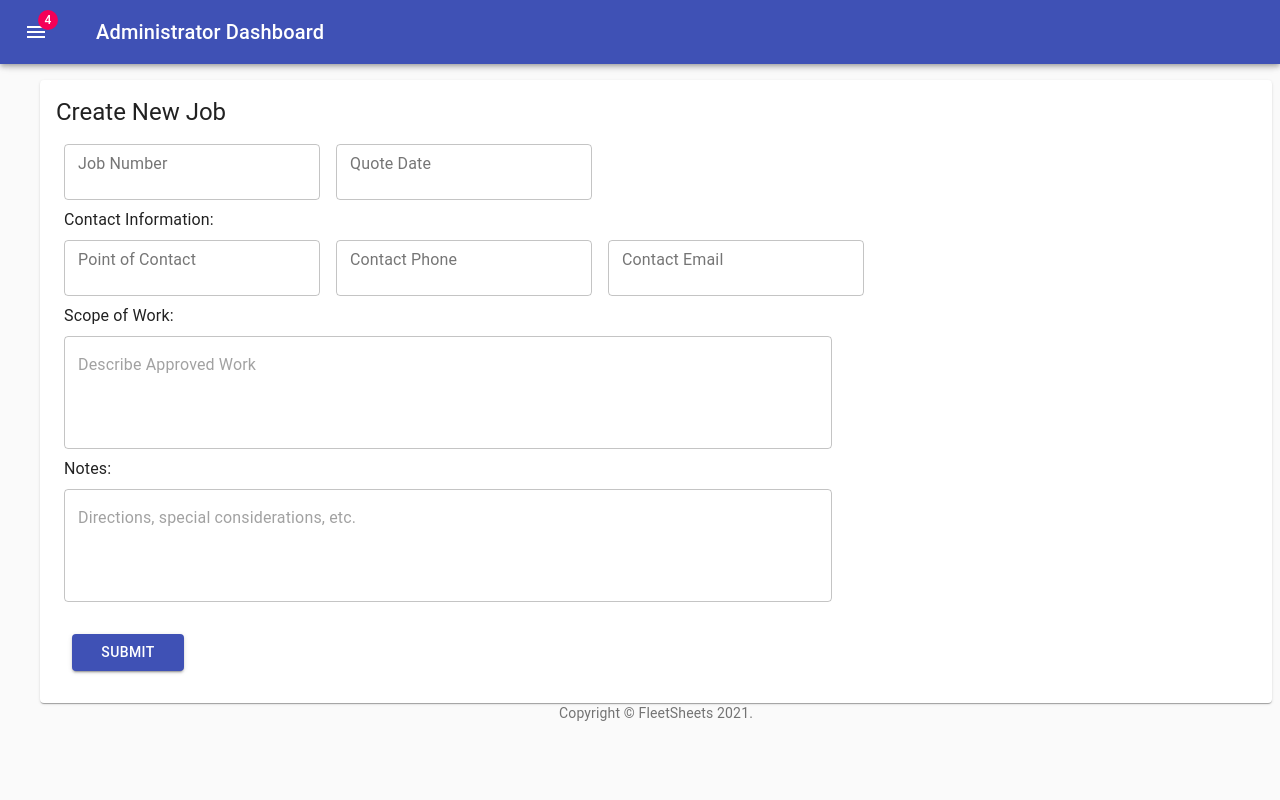
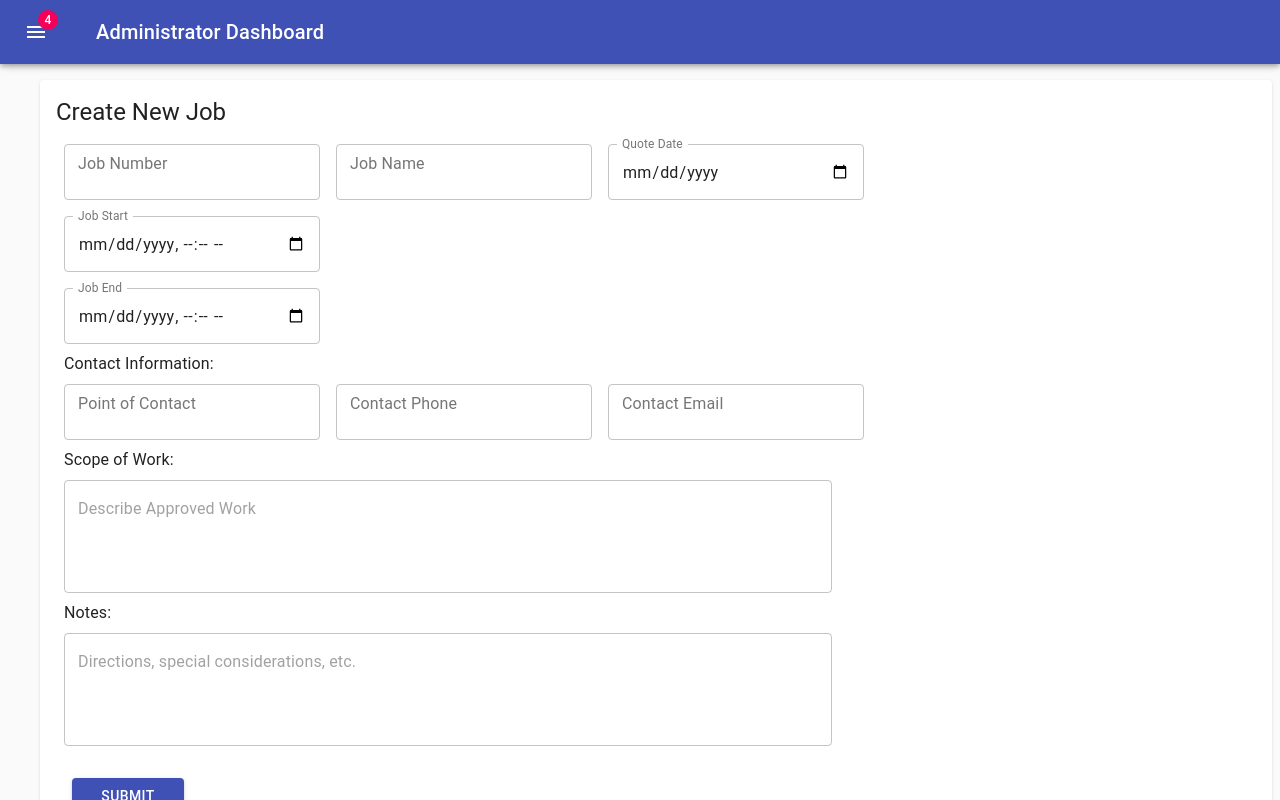
Before and after one commit to will98nicholson/Custom-Workforce-Manager, a React (Create React App) app in the folder client/: page /createjob in a window 1280 px wide. Built offline with nearby package versions, Linux system fonts and the light colour scheme.

Commit message:
Edit create job + job form inputs

```diff
--- a/client/src/App.js
+++ b/client/src/App.js
@@ -2,9 +2,10 @@ import React from 'react';
 import './App.css';
 import Login from './pages/Login';
 import AdminDash from './pages/AdminDash';
-import EmpDash from './pages/EmpDash';
+// import EmpDash from './pages/EmpDash';
 import CreateJob from './pages/CreateJob';
 import EditJob from './pages/EditJob';
+import JobDetail from './pages/JobDetail';
 import {
     BrowserRouter as Router,
     Switch,
@@ -19,9 +20,9 @@ function App() {
         <Router>
             <Route exact path='/'><Login /></Route>
             <Route exact path='/admin'><AdminDash /></Route>
-            <Route exact path='/employee'><EmpDash /></Route>
+            {/* <Route exact path='/employee'><EmpDash /></Route> */}
             <Route path='/createjob'><CreateJob /></Route>
-            <Route path='/editjob'><EditJob /></Route>
+            <Route path='/jobdetail'><JobDetail /></Route>
         </Router>
     );
 };
--- a/client/src/components/JobsForm.js
+++ b/client/src/components/JobsForm.js
@@ -8,40 +8,48 @@ import {
     TextField,
     Grid
 } from '@material-ui/core';
-
-const useStyles = makeStyles((theme) => ({
+const useStyles = makeStyles( ( theme ) => ( {
     root: {
         display: 'flex',
         flexDirection: 'row',
         '& > *': {
-            margin: theme.spacing(1),
+            margin: theme.spacing( 1 ),
         },
     },
     input: {
         width: '60vw',
-        margin: theme.spacing(1, 2, 1, 0),
-        [theme.breakpoints.up('md')]: {
+        margin: theme.spacing( 1, 2, 1, 0 ),
+        [ theme.breakpoints.up( 'md' ) ]: {
             width: '40vw'
         },
-        [theme.breakpoints.up('lg')]: {
+        [ theme.breakpoints.up( 'lg' ) ]: {
             width: '20vw'
         }
     },
     TextField: {
         width: '60vw',
-        margin: theme.spacing(1, 2, 1, 0)
+        margin: theme.spacing( 1, 2, 1, 0 )
     },
     container: {
-        margin: theme.spacing(2)
+        margin: theme.spacing( 2 )
     },
     break: {
         flexBasis: '100%',
         height: 0
     }
-}));
+} ) );
 
-export default function JobsForm() {
-    const classes = useStyles()
+/// *** NOTES: ***
+/// - auto increment job number
+/// - jobs form is same form for create job, edit job, and job details
+///     *use props to set different states for different editing accessiblity
+///     * admin create job + edit
+///     * employee - edit in job details: notes, job desc, action taken
+///         * maybe ability to send request for job to be edited
+
+
+export default function JobsForm () {
+    const classes = useStyles();
     return (
         <div className={classes.root}>
             <form name="job-details">
@@ -50,9 +58,48 @@ export default function JobsForm() {
                     <OutlinedInput id="jobNumber" name="job_number" className={classes.input} variant="outlined" label="Job Number" />
                 </FormControl>
                 <FormControl variant="outlined">
-                        <InputLabel htmlFor="quoteDate">Quote Date</InputLabel>
-                        <OutlinedInput id="quoteDate" name="quote_date" className={classes.input} variant="outlined" label="Quote Date" />
+                    <InputLabel htmlFor="jobName">Job Name</InputLabel>
+                    <OutlinedInput id="jobName" name="job_name" className={classes.input} variant="outlined" label="Job Name" />
                 </FormControl>
+                <FormControl variant="outlined">
+                    <TextField variant="outlined"
+                        id="date"
+                        label="Quote Date"
+                        type="date"
+                        defaultValue={new Date}
+                        className={classes.textField, classes.input}
+                        InputLabelProps={{
+                            shrink: true,
+                        }}
+                    />
+                </FormControl>
+                <div className={classes.break} />
+                <FormControl>
+                    <TextField variant="outlined"
+                    id="datetime-local"
+                    label="Job Start"
+                    type="datetime-local"
+                    defaultValue={new Date}
+                        className={classes.textField, classes.input}
+                    InputLabelProps={{
+                        shrink: true,
+                    }}
+                    />
+                </FormControl>
+                <div className={classes.break} />
+                <FormControl>
+                    <TextField variant="outlined"
+                        id="datetime-local"
+                        label="Job End"
+                        type="datetime-local"
+                        defaultValue={new Date}
+                        className={classes.textField, classes.input}
+                        InputLabelProps={{
+                            shrink: true,
+                        }}
+                    />
+                </FormControl>
+
                 <div className={classes.break} />
                 <Typography variant="body1">Contact Information:</Typography>
                 <FormControl variant="outlined">
@@ -93,5 +140,104 @@ export default function JobsForm() {
                 </FormControl>
             </form>
         </div>
-    )
+    );
 }
+
+
+// import React from 'react';
+// import { makeStyles } from '@material-ui/core/styles';
+// import {
+//     OutlinedInput,
+//     InputLabel,
+//     FormControl,
+//     Typography,
+//     TextField,
+//     Grid
+// } from '@material-ui/core';
+
+// const useStyles = makeStyles((theme) => ({
+//     root: {
+//         display: 'flex',
+//         flexDirection: 'row',
+//         '& > *': {
+//             margin: theme.spacing(1),
+//         },
+//     },
+//     input: {
+//         width: '60vw',
+//         margin: theme.spacing(1, 2, 1, 0),
+//         [theme.breakpoints.up('md')]: {
+//             width: '40vw'
+//         },
+//         [theme.breakpoints.up('lg')]: {
+//             width: '20vw'
+//         }
+//     },
+//     TextField: {
+//         width: '60vw',
+//         margin: theme.spacing(1, 2, 1, 0)
+//     },
+//     container: {
+//         margin: theme.spacing(2)
+//     },
+//     break: {
+//         flexBasis: '100%',
+//         height: 0
+//     }
+// }));
+
+// export default function JobsForm() {
+//     const classes = useStyles()
+//     return (
+//         <div className={classes.root}>
+//             <form name="job-details">
+//                     <FormControl variant="outlined">
+//                         <InputLabel htmlFor="jobNumber">Job Number</InputLabel>
+//                         <OutlinedInput id="jobNumber" name="job_number" className={classes.input} variant="outlined" label="Job Number" />
+//                     </FormControl>
+//                     <FormControl variant="outlined">
+//                         <InputLabel htmlFor="quoteDate">Quote Date</InputLabel>
+//                         <OutlinedInput id="quoteDate" name="quote_date" className={classes.input} variant="outlined" label="Quote Date" />
+//                     </FormControl>
+//                     <div className={classes.break} />
+//                     <Typography variant="body1">Contact Information:</Typography>
+//                     <FormControl variant="outlined">
+//                         <InputLabel htmlFor="PointofContact">Point of Contact</InputLabel>
+//                         <OutlinedInput id="PointofContact" name="point_of_contact" className={classes.input} variant="outlined" label="Point of Contact" />
+//                     </FormControl>
+//                     <FormControl variant="outlined">
+//                         <InputLabel htmlFor="ContactPhone">Contact Phone</InputLabel>
+//                         <OutlinedInput id="ContactPhone" name="contact_phone" className={classes.input} variant="outlined" label="Contact Phone" />
+//                     </FormControl>
+//                     <FormControl variant="outlined">
+//                         <InputLabel htmlFor="Contact Email">Contact Email</InputLabel>
+//                         <OutlinedInput id="Contact Email" name="contact_email" className={classes.input} variant="outlined" label="Contact Email" />
+//                     </FormControl>
+//                     <div className={classes.break} />
+//                     <Typography variant="body1">Scope of Work:</Typography>
+//                     <FormControl variant="outlined">
+//                         <TextField
+//                             id="scope-of-work"
+//                             className={classes.TextField}
+//                             multiline
+//                             rows={4}
+//                             placeholder="Describe Approved Work"
+//                             variant="outlined"
+//                         />
+//                     </FormControl>
+//                     <div className={classes.break} />
+//                     <Typography variant="body1">Notes:</Typography>
+//                     <FormControl variant="outlined">
+//                         <TextField
+//                             id="scope-of-work"
+//                             className={classes.TextField}
+//                             multiline
+//                             rows={4}
+//                             placeholder="Directions, special considerations, etc."
+//                             variant="outlined"
+//                         />
+//                     </FormControl>
+//             </form>
+//         </div>
+//     )
+// }
--- a/client/src/components/JobsList.js
+++ b/client/src/components/JobsList.js
@@ -92,7 +92,7 @@ export default function StickyHeadTable () {
                                         );
                                     } )}
                                     <TableCell>
-                                        <Button variant="contained">Detail</Button>
+                                        <Button onClick={() => { window.location.replace( '/jobdetail' ); }} variant="contained">Detail</Button>
                                     </TableCell>
                                 </TableRow>
                             );
```
Also changed, not shown: client/src/pages/CreateJob.js (line endings or trailing spaces), 1 other file (tests, documents, lock files or other folders). Lines whose indentation alone changed are shown as unchanged.
